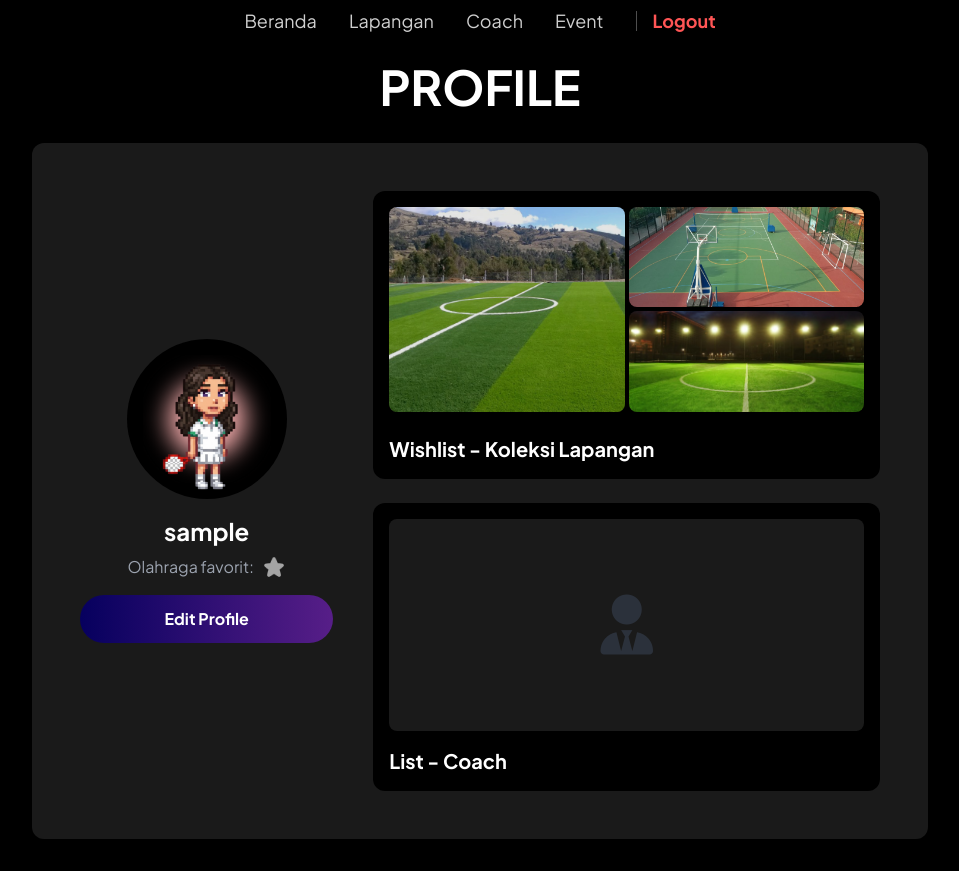
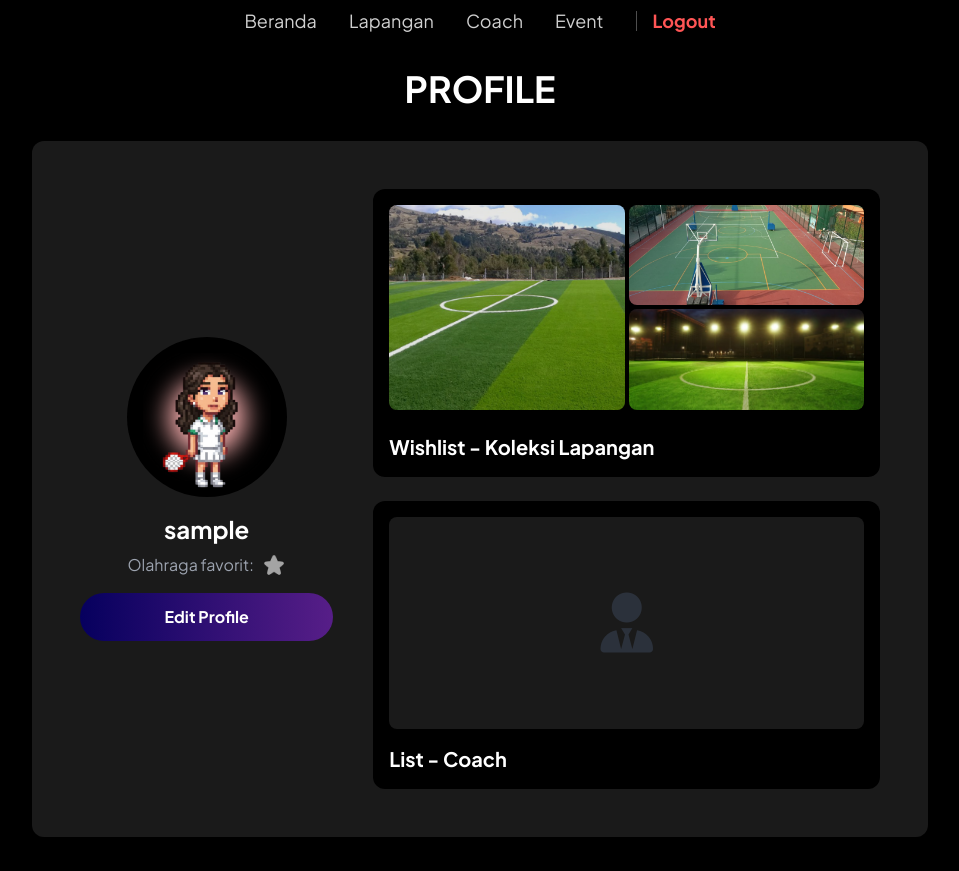
Before and after one commit to pbp-kelompok-c04/askmo, a Django app: page /profile/ in a window 1280 px wide. Shown: the part 33-904 px from the top of the page, without its empty margins (160-1119 px from the left). After the commit the page ends 870 px from the top, so only its background shows below. Run offline with Django 5.2, Linux system fonts and the light colour scheme; the visitor is signed in with stand-in values (Sample User, id 1); data comes from the database, SQL or seed files in the repository; data that the repository does not hold is empty; some libraries are stand-ins or nearby versions.

Commit message:
resolve inconsistent

```diff
--- a/main/templates/profile.html
+++ b/main/templates/profile.html
@@ -9,8 +9,8 @@
 {% block content %}
 {% include 'navbar.html' %}
 
-<div class="container mx-auto px-4 py-8 mt-16 text-white font-['Plus_Jakarta_Sans']">
-    <h1 class="text-5xl font-bold mb-8 text-center">PROFILE</h1>
+<div class="container mx-auto px-4 py-8 text-white font-['Plus_Jakarta_Sans'] " style="margin-top: 70px;">
+    <h1 class="text-4xl font-bold mb-8 text-center">PROFILE</h1>
 
     <div class="bg-[#1A1A1A] p-8 md:p-12 rounded-xl shadow-lg max-w-4xl mx-auto">
 
--- a/templates/navbar.html
+++ b/templates/navbar.html
@@ -21,9 +21,8 @@
             {% else %}
                   <div class="flex items-center space-x-8 text-lg">
                       <a href="{% url 'main:show_main' %}" class="text-[#CFCFCF] hover:text-white transition-colors duration-300">Beranda</a>
-                      <a href="#" class="text-[#CFCFCF] hover:text-white transition-colors duration-300">Lapangan</a>
                       <a href="{% url 'main:show_lapangan_dashboard' %}" class="text-[#CFCFCF] hover:text-white transition-colors duration-300">Lapangan</a>
-                      <a href="#" class="text-[#CFCFCF] hover:text-white transition-colors duration-300">Coach</a>
+                      <a href="{% url 'coach:coach_list' %}" class="text-[#CFCFCF] hover:text-white transition-colors duration-300">Coach</a>
                       <a href="{% url 'main:show_event' %}" class="text-[#CFCFCF] hover:text-white transition-colors duration-300">Event</a>
                       <a href="{% url 'main:login' %}" class="text-[#CFCFCF] hover:text-white transition-colors duration-300">Masuk</a>
                       <a></a>
@@ -50,7 +49,7 @@
                   {% if user.is_authenticated %}
                       <a href="{% url 'main:show_main' %}" class="block px-4 py-2 text-base text-[#CFCFCF] hover:text-white">Beranda</a>
                       <a href="{% url 'main:show_lapangan_dashboard' %}" class="text-[#CFCFCF] hover:text-white transition-colors duration-300">Lapangan</a>
-                      <a href="#" class="block px-4 py-2 text-base text-[#CFCFCF] hover:text-white">Coach</a>
+                      <a href="{% url 'coach:coach_list' %}" class="text-[#CFCFCF] hover:text-white transition-colors duration-300">Coach</a>
                       <a href="{% url 'main:show_event' %}" class="block px-4 py-2 text-base text-[#CFCFCF] hover:text-white">Event</a>
                       <div class="w-full border-t border-gray-700 my-1"></div>
                       <a href="{% url 'main:show_profile' %}" class="block px-4 py-2 text-base text-gray-500 hover:text-white">{{ user.username }}</a>
```
Also changed, not shown: main/migrations/0001_initial.py.
